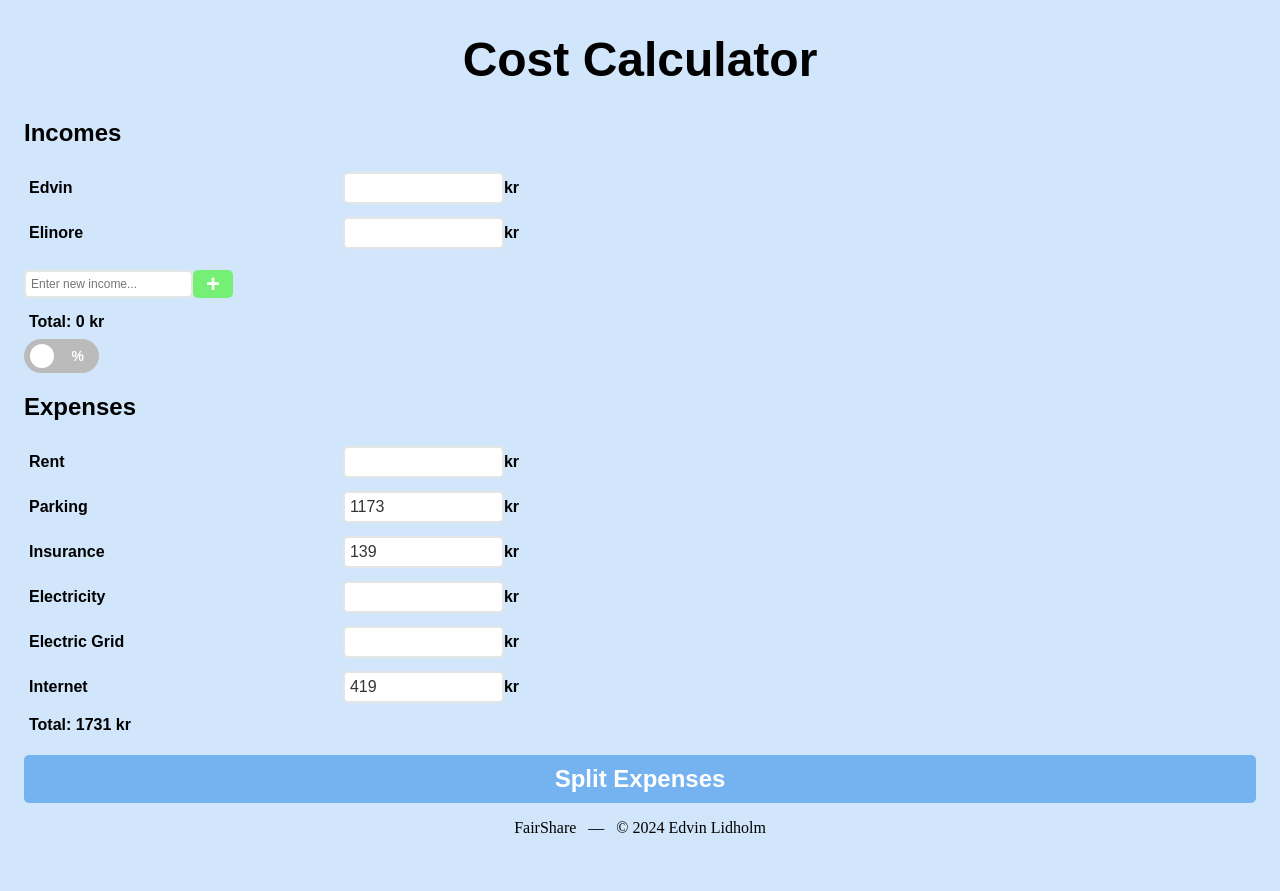
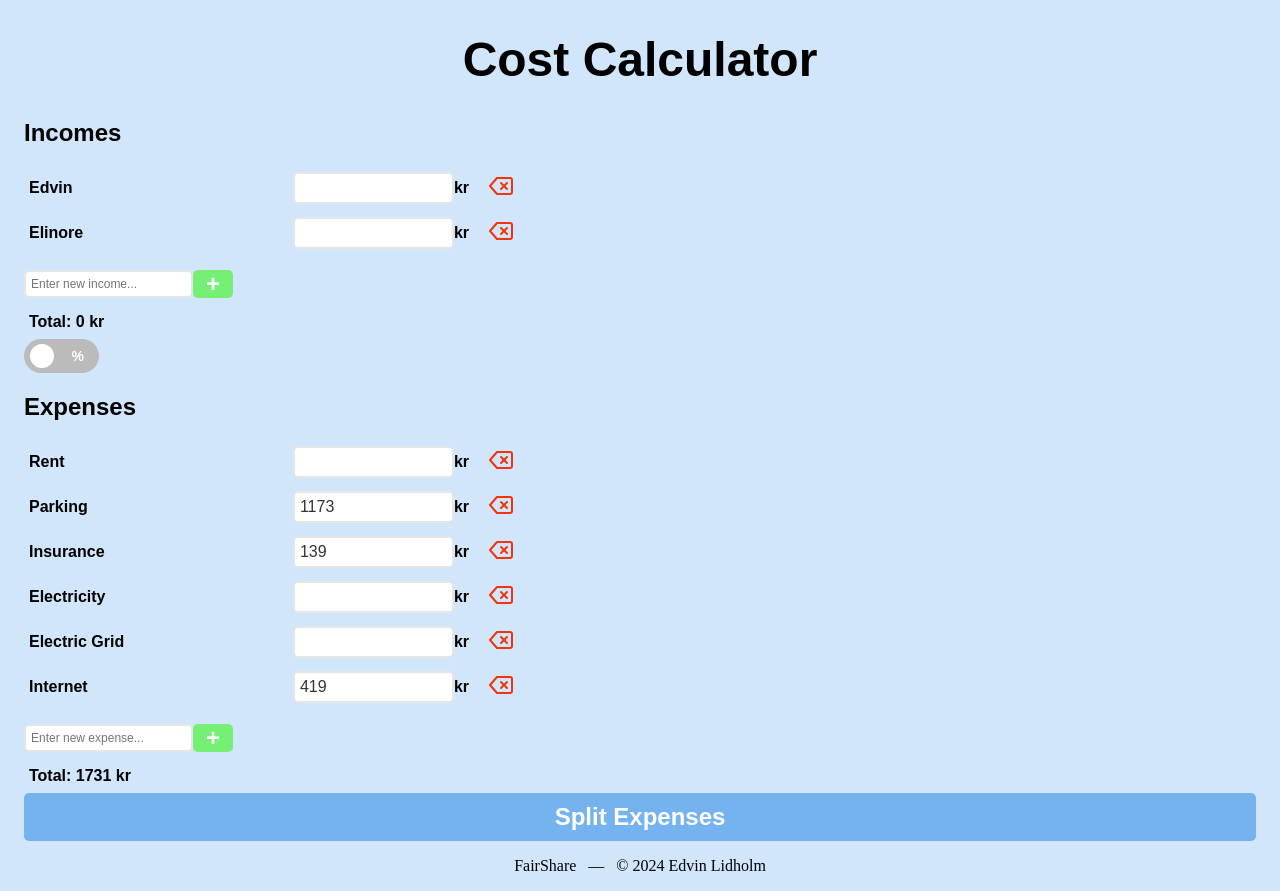
Before and after one commit to elidholm/fair-share, a React (Vite) app: page / in a window 1280 px wide. Before the commit the page ends 853 px from the top, so only its background shows below. Built offline with nearby package versions, Linux system fonts and the light colour scheme.

Commit message:
feat: add button to delete incomes and expenses

```diff
--- a/package.json
+++ b/package.json
@@ -12,7 +12,8 @@
   "dependencies": {
     "prop-types": "^15.8.1",
     "react": "^18.3.1",
-    "react-dom": "^18.3.1"
+    "react-dom": "^18.3.1",
+    "react-feather": "^2.0.10"
   },
   "devDependencies": {
     "@eslint/js": "^9.13.0",
--- a/src/CostCalculator.jsx
+++ b/src/CostCalculator.jsx
@@ -1,4 +1,5 @@
 import React, { useState } from "react";
+import { Delete } from "react-feather";
 import ToggleSwitch from "./ToggleSwitch.jsx";
 
 function CostCalculator() {
@@ -23,9 +24,14 @@ function CostCalculator() {
 
   function addIncome() {
     if (newIncome.trim() !== "") {
-      setIncomes([...incomes, { name: newIncome, amount: "" }]);
+      setIncomes(i => [...i, { name: newIncome, amount: "" }]);
       setNewIncome("");
     }
+  }
+
+  function deleteIncome(index) {
+    const updatedIncomes = incomes.filter((_, i) => i !== index);
+    setIncomes(updatedIncomes);
   }
 
   const [expenses, setExpenses] = useState([
@@ -43,6 +49,25 @@ function CostCalculator() {
     updatedExpenses[index].amount = value === "" ? "" : parseFloat(value);
     setExpenses(updatedExpenses);
   }
+
+  const [newExpense, setNewExpense] = useState("");
+
+  function handleNewExpenseChange(event) {
+    setNewExpense(event.target.value);
+  }
+
+  function addExpense() {
+    if (newExpense.trim() !== "") {
+      setExpenses(e => [...e, { name: newExpense, amount: "" }]);
+      setNewExpense("");
+    }
+  }
+
+  function deleteExpense(index) {
+    const updatedExpenses = expenses.filter((_, i) => i !== index);
+    setExpenses(updatedExpenses);
+  }
+
 
   const [showSplit, setShowSplit] = useState(false);
 
@@ -81,6 +106,7 @@ function CostCalculator() {
               value={income.amount === "" ? "" : income.amount}
               onChange={(event) => handleIncomeChange(event, index)}
             />kr
+            <button className="remove-button" onClick={() => deleteIncome(index)}><Delete /></button>
           </li>
         ))}
       </ul>
@@ -93,7 +119,6 @@ function CostCalculator() {
         />
         <button className="add-button" onClick={addIncome}>+</button>
       </div>
-
       <li>Total: {totalIncome} kr</li>
 
       <ToggleSwitch id="split-mode" checked={splitMode} onChange={onSplitModeChange} />
@@ -110,10 +135,20 @@ function CostCalculator() {
               value={expense.amount === "" ? "" : expense.amount}
               onChange={(event) => handleExpenseChange(event, index)}
             />kr
+            <button className="remove-button" onClick={() => deleteExpense(index)}><Delete /></button>
           </li>
         ))}
-        <li>Total: {totalExpenses} kr</li>
       </ul>
+      <div className="add-expense">
+        <input
+          type="text"
+          placeholder="Enter new expense..."
+          value={newExpense}
+          onChange={handleNewExpenseChange}
+        />
+        <button className="add-button" onClick={addExpense}>+</button>
+      </div>
+      <li>Total: {totalExpenses} kr</li>
 
       <button className="split-button" onClick={() => setShowSplit(true)}>Split Expenses</button>
 
--- a/src/index.css
+++ b/src/index.css
@@ -26,7 +26,7 @@ button {
   border: none;
   border-radius: 5px;
   cursor: pointer;
-  transition: background-color 0.5 ease;
+  transition: background-color 0.5s ease;
 }
 .split-button {
   padding: 10px 20px;
@@ -44,10 +44,19 @@ button {
 .add-button:hover {
   background-color: hsl(120, 80%, 60%);
 }
-.add-income {
+.add-income, .add-expense {
   display: flex;
   align-items: center;
   margin-bottom: 10px;
+}
+.remove-button {
+  padding-left: 20px;
+  height: 30px;
+  background-color: transparent;
+  color: hsl(10, 90%, 50%);
+}
+.remove-button:hover {
+  color: hsl(10, 90%, 40%);
 }
 input[type="number"] {
   font-size: 1rem;
@@ -66,7 +75,7 @@ input[type="text"] {
 }
 ul {
   padding: 0;
-  width: 70%;
+  width: 100%;
   max-width: 500px;
 }
 li {
```
Also changed, not shown: 1 other file (tests, documents, lock files or other folders).
